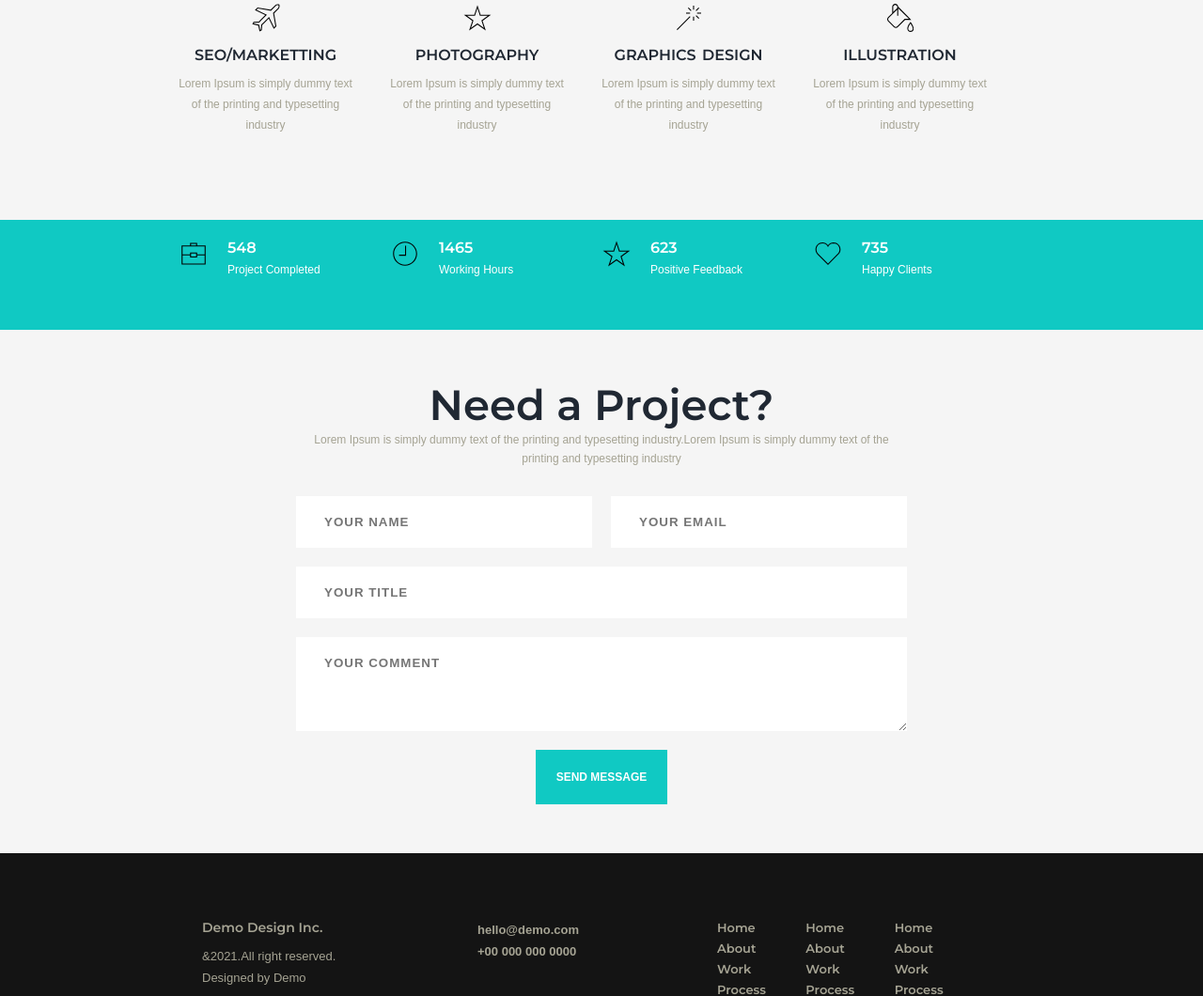
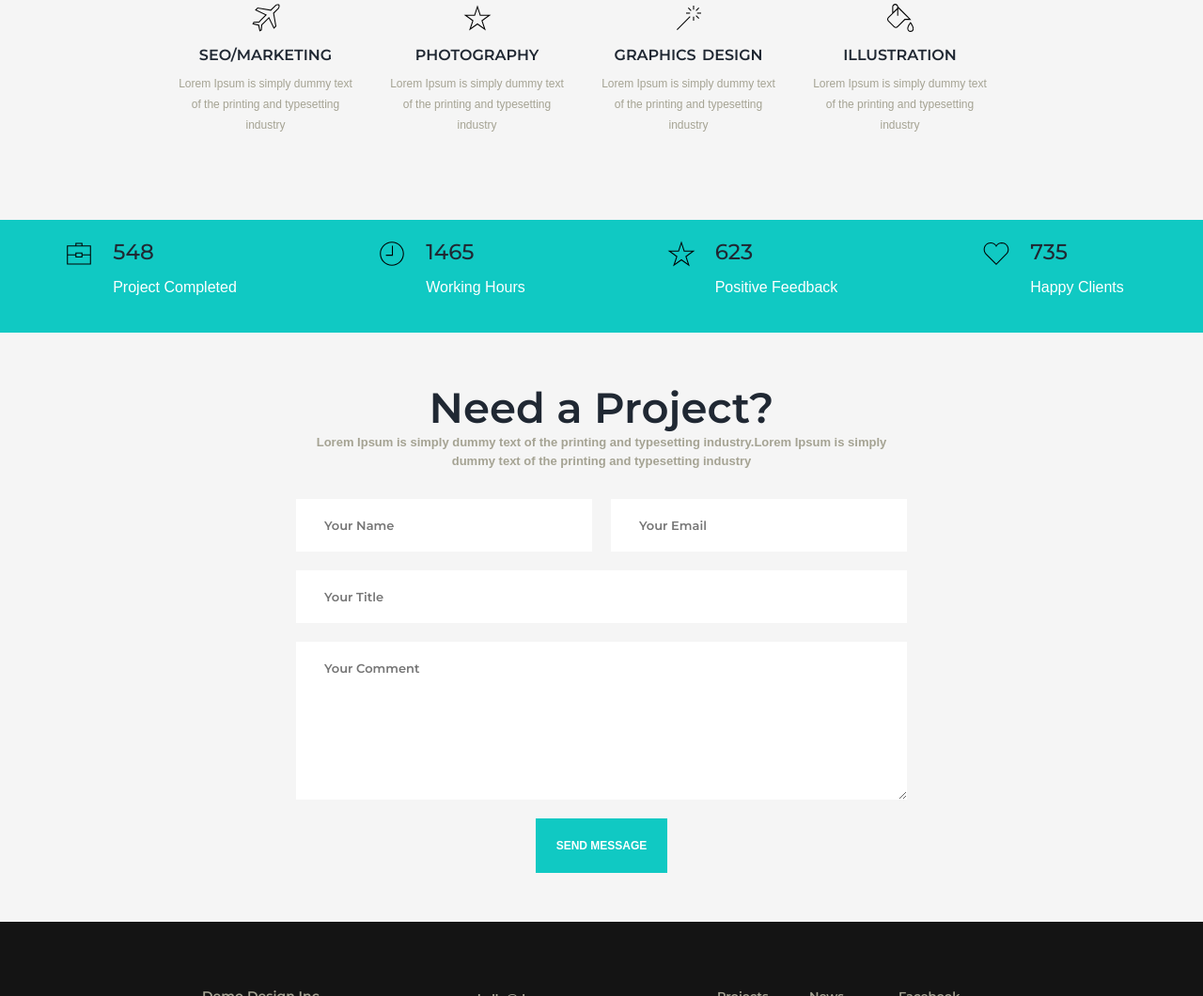
Before and after one commit to souvik-v2/Assignment-2, a plain HTML site: page index.html in a window 1280 px wide. Shown: the part 1740-2800 px from the top of the page at 94% size. Drawn offline with Linux system fonts and the light colour scheme.

Commit message:
Design updated

```diff
--- a/assets/styles/scss/global.scss
+++ b/assets/styles/scss/global.scss
@@ -71,10 +71,10 @@ p {
 
 /* Form Element Style */
 input, textarea {
-    font-family: inherit;
+    font-family: $montserrat;
+    font-size: 13px;
     font-weight: 600;
-    letter-spacing: 1px;
-    color: $black;
+    color: $grey;
     width: 100%;
     background: $white;
     padding: 20px 30px;
@@ -82,17 +82,10 @@ input, textarea {
     transition: all .3s;
 
     &:focus {
-        color: $pink;
-        background: $black;
+        color: $orange;
+        background: $dark-blue;
     }
 
-    &::-moz-placeholder {
-        text-transform: uppercase;
-    }
-
-    &::-webkit-input-placeholder {
-        text-transform: uppercase;
-    }
 }
 
 /* Button Style */
@@ -153,14 +146,6 @@ input, textarea {
     background: $pink;
 }
 
-.bg-dark-blue {
-    background: $dark-blue;
-}
-
-.bg-light-grey {
-    background: $light-grey;
-}
-
 /* Grid Structure */
 .grid-2 {
     display: grid;
@@ -170,6 +155,11 @@ input, textarea {
 .grid-3 {
     display: grid;
     grid-template-columns: 30% 30% 40%;
+}
+
+.grid-4 {
+    display: grid;
+    grid-template-columns: 25% 25% 25% 25%;
 }
 
 .grid-reset-md {
@@ -196,35 +186,7 @@ input, textarea {
     }
 }
 
-/* Display Flex Style */
-.display-aic {
-    display: flex;
-    align-items: center;
-}
-
-.display-aic-jcfe {
-    display: flex;
-    align-items: center;
-    justify-content: flex-end;
-}
-
 /* Image Style */
 img {
     max-width: 100%;
 }
-
-.img-cover {
-    height: 100%;
-    display: block;
-    object-fit: cover;
-    object-position: top;
-
-    @media #{$md-down} {
-        width: 100%;
-        height: 500px;
-    }
-
-    @media #{$sm-down} {
-        height: 350px;
-    }
-}
--- a/assets/styles/scss/main.scss
+++ b/assets/styles/scss/main.scss
@@ -101,7 +101,7 @@ header {
 
         p {
             font-size: 14px;
-            font-weight: 500;
+            font-weight: 600;
             margin-top: 20px;
         }
     }
@@ -171,53 +171,43 @@ header {
 
 }
 
-/* achivement */
+/* Achivement Section */
+.achivement {
 
-.achivement {
     background-color: $blue;
 
-    .sec-content {
-        max-width: 900px;
-        margin: auto;
-        color: #fff;
-    }
-
-    .achivement-info {
-        list-style: none;
+    .cards {
         display: flex;
         flex-wrap: wrap;
+        align-items: center;
+        justify-content: center;
         gap: 20px;
-        padding: 20px 0;
+        padding-top: 20px;
 
-        li {
+        @media #{$sm-up} {
+            max-height: 120px;
+        }
+
+        &-item {
             width: calc(25% - 20px);
+            min-height: 130px;
             display: flex;
             align-items: flex-start;
-
-            @media #{$xs-down} {
-                width: 20%;
-                display: block;
-                align-items: center;
-            }
+            justify-content: center;
 
             img {
                 max-width: 50px;
                 margin-right: 20px;
             }
 
-            p {
-                font-size: 12px;
-            }
+            @media #{$xs-down} {
+                width: calc(50% - 20px);
+                height: auto;
+                display: flex;
 
-            h5 {
-                font-size: 16px;
-                font-weight: 600;
-                text-transform: uppercase;
-                word-spacing: 2px;
-                margin: 0;
-                text-align: left;
             }
         }
+
     }
 }
 
@@ -236,9 +226,10 @@ header {
         padding: 52px 0;
 
         p {
-            font-size: 12px;
+            font-size: 13px;
             line-height: 20px;
-            color: #a5a393;
+            color: $grey;
+            font-weight: 600;
         }
 
         @media #{$md-up} {
--- a/index.html
+++ b/index.html
@@ -82,7 +82,7 @@
                 </li>
                 <li>
                     <img src="assets/images/plane.svg" alt="Earth" />
-                    <h5>Seo/Marketting</h5>
+                    <h5>Seo/Marketing</h5>
                     <p>Lorem Ipsum is simply dummy text of the printing and typesetting industry</p>
                 </li>
                 <li>
@@ -105,41 +105,40 @@
         </div>
     </section>
 
-    <!-- Achievement-->
+    <!-- Achievement1-->
     <section class="achivement">
-        <div class="sec-content">
-            <ul class="achivement-info">
-                <li>
+        <div class="cards grid-4">
+            <div class="cards-item">
                 <img src="assets/images/portfolio.svg" alt="Analytics" />
                 <div>
                     <h5>548</h5>
                     <p class="text-white">Project Completed</p>
                 </div>
-                    <li>
+            </div>
+            <div class="cards-item">
                 <img src="assets/images/clock.svg" alt="Analytics" />
                 <div>
                     <h5>1465</h5>
                     <p class="text-white">Working Hours</p>
                 </div>
-                    </li>
-                    <li>
+            </div>
+            <div class="cards-item">
                 <img src="assets/images/star.svg" alt="Analytics" />
                 <div>
                     <h5>623</h5>
                     <p class="text-white">Positive Feedback</p>
                 </div>
-                    </li>
-                    <li>
+            </div>
+            <div class="cards-item">
                         <img src="assets/images/like.svg" alt="like" />
                 <div>
                     <h5>735</h5>
                     <p class="text-white">Happy Clients</p>
                 </div>
-                    </li>
-            </ul>
             </div>
+        </div>
+    </section>
 
-    </section>
 
 <!-- Contact Us Section -->
 <section class="contact-us">
@@ -150,8 +149,8 @@
                 <input type="text" placeholder="Your Name" />
                 <input type="email" placeholder="Your Email" />
                 <input type="text" placeholder="Your Title" class="full-width" />
-                <textarea placeholder="Your Comment" rows="4"></textarea>
-                <button type="submit" class="btn btn-pink">Send Message</button>
+                <textarea placeholder="Your Comment" rows="8"></textarea>
+                <button type="submit" class="btn">Send Message</button>
             </form>
         </div>
 </section>
@@ -170,22 +169,22 @@
         </div>
         <div>
             <nav>
-                <a href="#">Home</a>
+                <a href="#">Projects</a>
                 <a href="#">About</a>
-                <a href="#">Work</a>
-                <a href="#">Process</a>
+                <a href="#">Services</a>
+                <a href="#">Career</a>
             </nav>
             <nav>
-                <a href="#">Home</a>
-                <a href="#">About</a>
-                <a href="#">Work</a>
-                <a href="#">Process</a>
+                <a href="#">News</a>
+                <a href="#">Events</a>
+                <a href="#">Contact</a>
+                <a href="#">Legals</a>
             </nav>
             <nav>
-                <a href="#">Home</a>
-                <a href="#">About</a>
-                <a href="#">Work</a>
-                <a href="#">Process</a>
+                <a href="#">Facebook</a>
+                <a href="#">Twitter</a>
+                <a href="#">Instagram</a>
+                <a href="#">Dribble</a>
             </nav>
         </div>
 
```
Also changed, not shown: assets/styles/css/global.css, assets/styles/css/main.css. Lines whose indentation alone changed are shown as unchanged.
